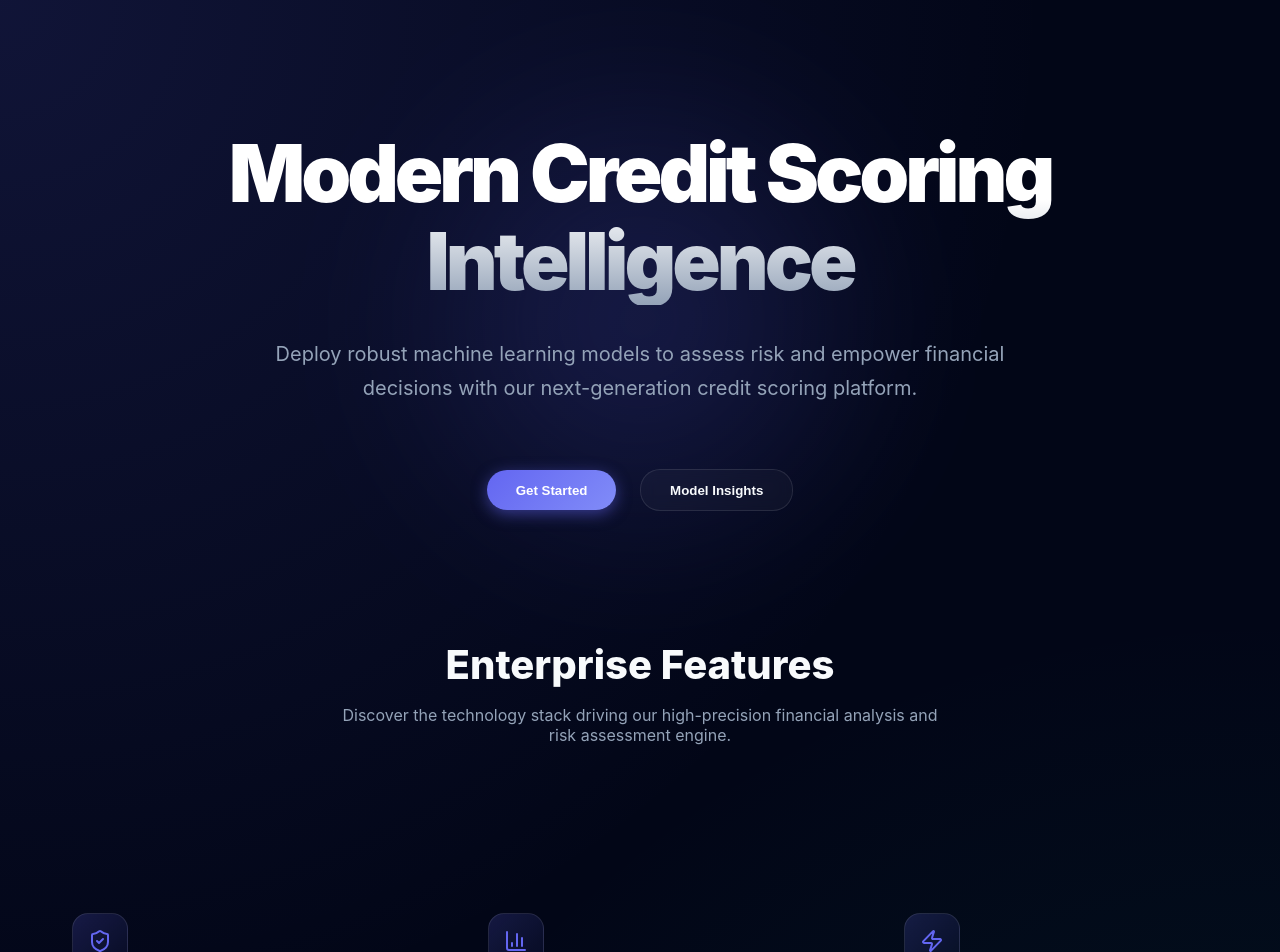
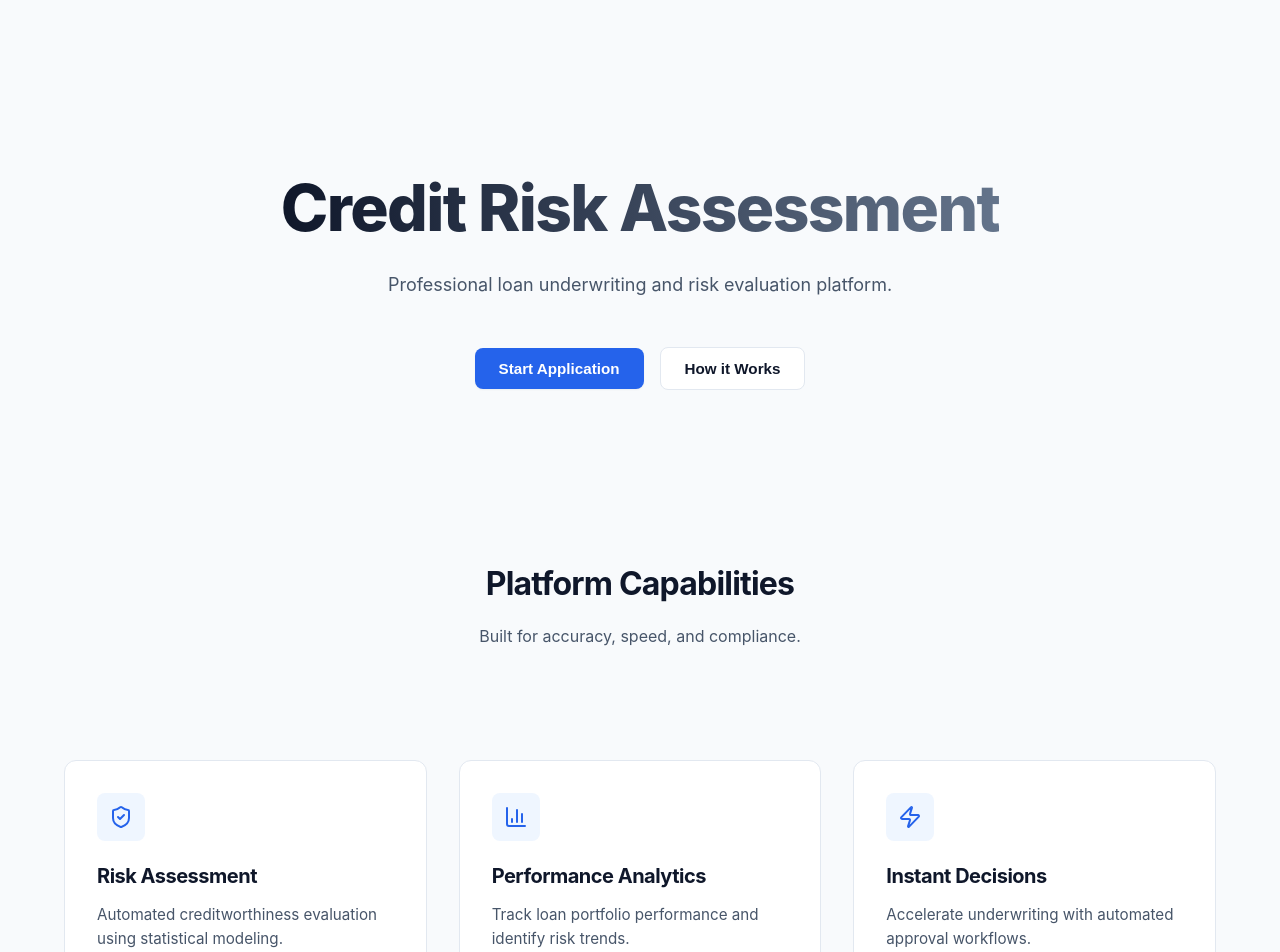
Before and after one commit to Rajaji-V/credit-scoring-ml-system, a React app in the folder frontend/: page / in a window 1280 px wide. Shown: the top 952 px of the page. Built offline with nearby package versions, Linux system fonts and the light colour scheme; no server answers; the HTML template or start-up script is replaced by a standard one.

Commit message:
style: redesign ui for professional fintech look

```diff
--- a/frontend/src/App.css
+++ b/frontend/src/App.css
@@ -1,125 +1,108 @@
 .app-container {
-  max-width: 1400px;
+  max-width: 1200px;
   margin: 0 auto;
-  padding: 0 2rem;
+  padding: 0 1.5rem;
 }
 
 .hero {
-  min-height: 80vh;
+  min-height: 70vh;
   display: flex;
   flex-direction: column;
   justify-content: center;
   align-items: center;
   text-align: center;
-  padding: 6rem 0;
+  padding: 4rem 0;
   position: relative;
 }
 
-.hero::before {
-  content: '';
-  position: absolute;
-  top: 50%;
-  left: 50%;
-  transform: translate(-50%, -50%);
-  width: 600px;
-  height: 600px;
-  background: radial-gradient(circle, var(--primary-glow) 0%, transparent 70%);
-  z-index: -1;
-  filter: blur(60px);
-  opacity: 0.4;
-}
+/* Removed the "hero::before" glow blob for a cleaner look */
 
 .hero h1 {
-  font-size: clamp(3rem, 8vw, 5rem);
-  font-weight: 900;
-  line-height: 1.1;
-  margin-bottom: 2rem;
-  letter-spacing: -0.05em;
-  background: linear-gradient(to bottom, #fff 40%, #94a3b8);
+  font-size: clamp(2.5rem, 5vw, 4rem);
+  font-weight: 800;
+  line-height: 1.2;
+  margin-bottom: 1.5rem;
+  color: var(--text-primary);
+  /* Optional: Very subtle gradient for polish, but not neon */
+  background: linear-gradient(to right, var(--text-primary), var(--secondary));
   -webkit-background-clip: text;
   background-clip: text;
   -webkit-text-fill-color: transparent;
 }
 
 .hero p {
-  font-size: 1.25rem;
+  font-size: 1.125rem;
   color: var(--text-secondary);
-  max-width: 750px;
-  margin: 0 auto 4rem;
-  line-height: 1.7;
+  max-width: 600px;
+  margin: 0 auto 3rem;
+  line-height: 1.6;
 }
 
 .cta-group {
   display: flex;
   justify-content: center;
   align-items: center;
-  gap: 1.5rem;
+  gap: 1rem;
 }
 
 .secondary-btn {
-  background: var(--glass-bg);
-  backdrop-filter: blur(8px);
-  -webkit-backdrop-filter: blur(8px);
-  border: 1px solid var(--glass-border);
-  padding: 0.8rem 1.8rem;
-  border-radius: var(--radius-lg);
-  font-weight: 700;
+  background: var(--surface);
+  border: 1px solid var(--border);
+  padding: 0.75rem 1.5rem;
+  border-radius: var(--radius-md);
+  font-weight: 600;
   color: var(--text-primary);
-  transition: all 0.3s ease;
+  transition: all 0.2s ease;
   cursor: pointer;
+  font-size: 0.95rem;
 }
 
 .secondary-btn:hover {
-  background: rgba(255, 255, 255, 0.08);
+  background: var(--surface-subtle);
   border-color: var(--text-secondary);
-  transform: translateY(-2px);
 }
 
 .features-grid {
   display: grid;
-  grid-template-columns: repeat(auto-fit, minmax(320px, 1fr));
+  grid-template-columns: repeat(auto-fit, minmax(300px, 1fr));
   gap: 2rem;
   padding: 4rem 0;
 }
 
 .feature-card {
-  padding: 2.5rem;
-  transition: all 0.4s cubic-bezier(0.4, 0, 0.2, 1);
-  position: relative;
-  overflow: hidden;
-}
-
-.feature-card::after {
-  content: '';
-  position: absolute;
-  top: 0;
-  left: 0;
-  width: 100%;
-  height: 100%;
-  background: linear-gradient(135deg, rgba(255, 255, 255, 0.05) 0%, transparent 100%);
-  opacity: 0;
-  transition: opacity 0.4s;
+  background: var(--surface);
+  padding: 2rem;
+  border: 1px solid var(--border);
+  border-radius: var(--radius-lg);
+  transition: transform 0.2s ease, box-shadow 0.2s ease;
 }
 
 .feature-card:hover {
-  transform: translateY(-10px);
-  border-color: var(--primary);
-  box-shadow: 0 20px 40px rgba(0, 0, 0, 0.4), var(--shadow-glow);
-}
-
-.feature-card:hover::after {
-  opacity: 1;
+  transform: translateY(-4px);
+  box-shadow: var(--shadow-lg);
+  border-color: var(--primary-subtle);
 }
 
 .feature-icon {
-  width: 56px;
-  height: 56px;
-  background: linear-gradient(135deg, rgba(99, 102, 241, 0.2), rgba(99, 102, 241, 0.05));
-  border: 1px solid var(--glass-border);
-  border-radius: 1rem;
+  width: 48px;
+  height: 48px;
+  background: var(--primary-subtle);
+  border-radius: var(--radius-md);
   display: flex;
   align-items: center;
   justify-content: center;
   color: var(--primary);
-  margin-bottom: 1.5rem;
+  margin-bottom: 1.25rem;
 }
+
+.feature-card h3 {
+  font-size: 1.25rem;
+  font-weight: 700;
+  margin-bottom: 0.75rem;
+}
+
+.feature-card p {
+  color: var(--text-secondary);
+  font-size: 0.95rem;
+  line-height: 1.6;
+}
--- a/frontend/src/App.jsx
+++ b/frontend/src/App.jsx
@@ -20,33 +20,33 @@ function App() {
   const features = [
     {
       icon: <ShieldCheck size={24} />,
-      title: 'ML-Powered Scoring',
-      description: 'Advanced gradient boosting models provide highly accurate creditworthiness assessments in milliseconds.'
+      title: 'Risk Assessment',
+      description: 'Automated creditworthiness evaluation using statistical modeling.'
     },
     {
       icon: <BarChart3 size={24} />,
-      title: 'Real-time Analytics',
-      description: 'Monitor loan performance and credit trends with dynamic, interactive data visualizations.'
+      title: 'Performance Analytics',
+      description: 'Track loan portfolio performance and identify risk trends.'
     },
     {
       icon: <Zap size={24} />,
       title: 'Instant Decisions',
-      description: 'Streamline your underwriting process with automated approval workflows and risk thresholds.'
+      description: 'Accelerate underwriting with automated approval workflows.'
     },
     {
       icon: <Lock size={24} />,
-      title: 'Secure & Compliant',
-      description: 'Built with data privacy in mind, ensuring all financial data is handled with enterprise-grade security.'
+      title: 'Bank-Grade Security',
+      description: 'Financial data is protected with enterprise-level encryption.'
     },
     {
       icon: <RefreshCw size={24} />,
-      title: 'Continuous Learning',
-      description: 'Our models automatically retrain on new data patterns to adapt to changing market conditions.'
+      title: 'Adaptive Models',
+      description: 'Scoring algorithms update regularly to reflect market conditions.'
     },
     {
       icon: <Cpu size={24} />,
-      title: 'Model Explainability',
-      description: 'Understand the "why" behind every score with SHAP-based feature importance integration.'
+      title: 'Explainable AI',
+      description: 'Clear reasoning behind every credit decision for compliance.'
     }
   ]
 
@@ -54,21 +54,21 @@ function App() {
     <div className="app-container">
       <header className="hero">
         <motion.div
-          initial={{ opacity: 0, y: 20 }}
+          initial={{ opacity: 0, y: 10 }}
           animate={{ opacity: 1, y: 0 }}
-          transition={{ duration: 0.6 }}
+          transition={{ duration: 0.4 }}
         >
-          <h1>Modern Credit Scoring Intelligence</h1>
+          <h1>Credit Risk Assessment</h1>
           <p>
-            Deploy robust machine learning models to assess risk and empower financial decisions with our next-generation credit scoring platform.
+            Professional loan underwriting and risk evaluation platform.
           </p>
           <div className="cta-group">
-            <button className="primary-btn" onClick={scrollToForm}>Get Started</button>
+            <button className="primary-btn" onClick={scrollToForm}>Start Application</button>
             <button
               className="secondary-btn"
               onClick={() => setShowInsights(true)}
             >
-              Model Insights
+              How it Works
             </button>
           </div>
         </motion.div>
@@ -79,17 +79,17 @@ function App() {
           ref={formRef}
           initial={{ opacity: 0 }}
           animate={{ opacity: 1 }}
-          transition={{ duration: 0.5 }}
-          style={{ marginBottom: '8rem' }}
+          transition={{ duration: 0.3 }}
+          style={{ marginBottom: '6rem' }}
         >
           <CreditForm />
         </motion.section>
       )}
 
-      <section style={{ textAlign: 'center', marginBottom: '4rem' }}>
-        <h2 style={{ fontSize: '2.5rem', fontWeight: 800, marginBottom: '1rem' }}>Enterprise Features</h2>
-        <p style={{ color: 'var(--text-secondary)', maxWidth: '600px', margin: '0 auto' }}>
-          Discover the technology stack driving our high-precision financial analysis and risk assessment engine.
+      <section style={{ textAlign: 'center', marginBottom: '3rem' }}>
+        <h2 style={{ fontSize: '2rem', fontWeight: 700 }}>Platform Capabilities</h2>
+        <p style={{ color: 'var(--text-secondary)', maxWidth: '600px', margin: '1rem auto 0' }}>
+          Built for accuracy, speed, and compliance.
         </p>
       </section>
 
@@ -98,9 +98,9 @@ function App() {
           <motion.div
             key={index}
             className="feature-card"
-            initial={{ opacity: 0, scale: 0.9 }}
-            animate={{ opacity: 1, scale: 1 }}
-            transition={{ duration: 0.4, delay: index * 0.1 }}
+            initial={{ opacity: 0, y: 20 }}
+            animate={{ opacity: 1, y: 0 }}
+            transition={{ duration: 0.3, delay: index * 0.05 }}
           >
             <div className="feature-icon">
               {feature.icon}
--- a/frontend/src/components/CreditForm.jsx
+++ b/frontend/src/components/CreditForm.jsx
@@ -71,63 +71,63 @@ const CreditForm = () => {
     return (
         <motion.div
             className="form-card glass-card"
-            initial={{ opacity: 0, scale: 0.95 }}
+            initial={{ opacity: 0, scale: 0.98 }}
             animate={{ opacity: 1, scale: 1 }}
-            transition={{ duration: 0.5 }}
+            transition={{ duration: 0.4 }}
         >
-            <h2 className="form-title">Intelligence Engine</h2>
+            <h2 className="form-title">Loan Application Details</h2>
 
             <form onSubmit={handleSubmit} className="form-grid">
                 <div className="form-group">
-                    <label><Activity size={14} style={{ marginRight: 8 }} />Checking Balance</label>
+                    <label>Checking Account Balance</label>
                     <select name="Status" value={formData.Status} onChange={handleChange}>
-                        <option value="A11">Less than 0 DM</option>
-                        <option value="A12">0 to 200 DM</option>
-                        <option value="A13">Greater than 200 DM</option>
+                        <option value="A11">Negative Balance</option>
+                        <option value="A12">0 - 200 DM</option>
+                        <option value="A13">Over 200 DM</option>
                         <option value="A14">No Checking Account</option>
                     </select>
                 </div>
 
                 <div className="form-group">
-                    <label>Loan Duration (mos)</label>
+                    <label>Duration (Months)</label>
                     <input type="number" name="Duration" min="4" max="72" value={formData.Duration} onChange={handleChange} />
                 </div>
 
                 <div className="form-group">
-                    <label>Credit Requested (DM)</label>
+                    <label>Credit Amount (DM)</label>
                     <input type="number" name="CreditAmount" min="250" max="20000" value={formData.CreditAmount} onChange={handleChange} />
                 </div>
 
                 <div className="form-group">
-                    <label>Applicant Age</label>
+                    <label>Age (Years)</label>
                     <input type="number" name="Age" min="18" max="100" value={formData.Age} onChange={handleChange} />
                 </div>
 
                 <div className="form-group">
-                    <label>Savings Profile</label>
+                    <label>Savings Account</label>
                     <select name="Savings" value={formData.Savings} onChange={handleChange}>
-                        <option value="A61">&lt; 100 DM</option>
+                        <option value="A61">Less than 100 DM</option>
                         <option value="A62">100 - 500 DM</option>
                         <option value="A63">500 - 1000 DM</option>
-                        <option value="A64">&gt;= 1000 DM</option>
+                        <option value="A64">Greater than 1000 DM</option>
                         <option value="A65">Unknown / No Savings</option>
                     </select>
                 </div>
 
                 <div className="form-group">
-                    <label>Employment Tenure</label>
+                    <label>Employment Duration</label>
                     <select name="EmploymentSince" value={formData.EmploymentSince} onChange={handleChange}>
                         <option value="A71">Unemployed</option>
-                        <option value="A72">&lt; 1 year</option>
+                        <option value="A72">Less than 1 year</option>
                         <option value="A73">1 - 4 years</option>
                         <option value="A74">4 - 7 years</option>
-                        <option value="A75">&gt;= 7 years</option>
+                        <option value="A75">Over 7 years</option>
                     </select>
                 </div>
 
                 <button type="submit" className="primary-btn form-submit" disabled={loading}>
-                    {loading ? <Loader2 className="animate-spin" /> : <Shield size={20} />}
-                    {loading ? 'PROCESSING INTELLIGENCE...' : 'EXECUTE PREDICTION'}
+                    {loading ? <Loader2 className="animate-spin" size={20} style={{ marginRight: 8 }} /> : null}
+                    {loading ? 'Analyzing...' : 'Submit Assessment'}
                 </button>
             </form>
 
@@ -137,7 +137,7 @@ const CreditForm = () => {
                         initial={{ opacity: 0, y: 10 }}
                         animate={{ opacity: 1, y: 0 }}
                         exit={{ opacity: 0 }}
-                        style={{ marginTop: '2rem', color: 'var(--error)', textAlign: 'center' }}
+                        style={{ marginTop: '2rem', color: 'var(--error)', textAlign: 'center', fontWeight: 500 }}
                     >
                         <AlertCircle size={20} style={{ verticalAlign: 'middle', marginRight: 8 }} />
                         {error}
@@ -147,61 +147,44 @@ const CreditForm = () => {
                 {result && (
                     <motion.div
                         className="result-viz-container"
-                        initial={{ opacity: 0, y: 30 }}
+                        initial={{ opacity: 0, y: 20 }}
                         animate={{ opacity: 1, y: 0 }}
-                        transition={{ type: 'spring', damping: 12 }}
+                        transition={{ type: 'spring', stiffness: 100 }}
                     >
-                        <div className="gauge-section">
-                            <div className="gauge-wrapper">
-                                <div className="gauge-base"></div>
-                                <div
-                                    className="gauge-value"
-                                    style={{
-                                        '--percentage': (1 - result.probability) * 100,
-                                        borderColor: getRiskColor(result.risk_level)
-                                    }}
-                                ></div>
-                                <div className="gauge-center">
-                                    <div className="gauge-text" style={{ color: getRiskColor(result.risk_level) }}>
-                                        {Math.round((1 - result.probability) * 100)}
-                                    </div>
-                                    <div className="gauge-label">Stability Score</div>
-                                </div>
+                        {/* Simplified Result Header */}
+                        <div style={{ textAlign: 'center', marginBottom: '2rem', borderBottom: '1px solid var(--border)', paddingBottom: '1.5rem' }}>
+                            <div style={{ fontSize: '0.9rem', color: 'var(--text-secondary)', marginBottom: '0.5rem', textTransform: 'uppercase', letterSpacing: '0.05em' }}>
+                                Assessment Complete
+                            </div>
+                            <div style={{
+                                fontSize: '2.5rem',
+                                fontWeight: 800,
+                                color: result.prediction === 'Good Credit' ? 'var(--success)' : 'var(--error)'
+                            }}>
+                                {result.prediction}
+                            </div>
+                            <div style={{ marginTop: '0.5rem', color: 'var(--text-secondary)' }}>
+                                Probability of Default: <strong>{(result.probability * 100).toFixed(1)}%</strong>
                             </div>
                         </div>
 
                         <div className="result-details">
                             <div className="status-box">
-                                <div className="status-label">Protocol Decision</div>
-                                <div className="status-value" style={{ color: result.prediction === 'Good Credit' ? 'var(--success)' : 'var(--error)' }}>
-                                    {result.prediction.toUpperCase()}
-                                </div>
-                            </div>
-
-                            <div className="status-box">
-                                <div className="status-label">Risk Threshold</div>
-                                <div className="status-value">
-                                    <span
-                                        className="risk-dot"
-                                        style={{ backgroundColor: getRiskColor(result.risk_level), color: getRiskColor(result.risk_level) }}
-                                    ></span>
+                                <div className="status-label">Risk Category</div>
+                                <div className="status-value" style={{ display: 'flex', alignItems: 'center', gap: '0.5rem' }}>
+                                    <span className="risk-dot" style={{ backgroundColor: getRiskColor(result.risk_level) }}></span>
                                     {result.risk_level} Risk
                                 </div>
                             </div>
 
                             <div className="status-box">
-                                <div className="status-label">Actionable Recommendation</div>
-                                <div className="status-value" style={{
-                                    color: Math.round((1 - result.probability) * 100) < 45 ? 'var(--error)' :
-                                        Math.round((1 - result.probability) * 100) <= 65 ? 'var(--warning)' : 'var(--success)',
-                                    fontWeight: '800',
-                                    letterSpacing: '0.05em'
-                                }}>
+                                <div className="status-label">Recommendation</div>
+                                <div className="status-value" style={{ fontWeight: 600 }}>
                                     {(() => {
                                         const score = Math.round((1 - result.probability) * 100);
-                                        if (score < 45) return 'REJECT';
-                                        if (score <= 65) return 'MANUAL REVIEW';
-                                        return 'APPROVE';
+                                        if (score < 45) return 'Decline Application';
+                                        if (score <= 65) return 'Manual Review Required';
+                                        return 'Approve Application';
                                     })()}
                                 </div>
                             </div>
--- a/frontend/src/index.css
+++ b/frontend/src/index.css
@@ -1,25 +1,34 @@
 :root {
-  --primary: #6366f1;
-  --primary-hover: #4f46e5;
-  --primary-glow: rgba(99, 102, 241, 0.5);
-  --secondary: #64748b;
-  --accent: #10b981;
-  --background: #020617;
-  --surface: rgba(30, 41, 59, 0.5);
-  --surface-border: rgba(255, 255, 255, 0.1);
-  --glass-bg: rgba(255, 255, 255, 0.03);
-  --glass-border: rgba(255, 255, 255, 0.1);
-  --text-primary: #f8fafc;
-  --text-secondary: #94a3b8;
-  --error: #ef4444;
-  --success: #10b981;
-  --warning: #f59e0b;
+  /* Professional FinTech Palette - Light Mode */
+  --primary: #2563eb;          /* Royal Blue */
+  --primary-hover: #1d4ed8;
+  --primary-subtle: #eff6ff;
 
-  --shadow-glow: 0 0 20px rgba(99, 102, 241, 0.2);
-  --radius-lg: 1.25rem;
-  --radius-xl: 2rem;
+  --secondary: #64748b;        /* Slate */
+  --accent: #0f172a;           /* Dark Navy */
 
-  font-family: 'Outfit', 'Inter', system-ui, sans-serif;
+  --background: #f8fafc;       /* Slate 50 */
+  --surface: #ffffff;          /* Pure White */
+  --surface-subtle: #f1f5f9;
+
+  --border: #e2e8f0;
+
+  --error: #dc2626;
+  --success: #16a34a;
+  --warning: #d97706;
+
+  --text-primary: #0f172a;     /* Slate 900 */
+  --text-secondary: #475569;   /* Slate 600 */
+  --text-muted: #94a3b8;
+
+  --shadow-sm: 0 1px 2px 0 rgb(0 0 0 / 0.05);
+  --shadow-md: 0 4px 6px -1px rgb(0 0 0 / 0.1), 0 2px 4px -2px rgb(0 0 0 / 0.1);
+  --shadow-lg: 0 10px 15px -3px rgb(0 0 0 / 0.1), 0 4px 6px -4px rgb(0 0 0 / 0.1);
+
+  --radius-md: 0.5rem;
+  --radius-lg: 0.75rem;
+
+  font-family: 'Inter', system-ui, -apple-system, sans-serif;
 }
 
 * {
@@ -31,42 +40,64 @@
 body {
   background-color: var(--background);
   color: var(--text-primary);
-  overflow-x: hidden;
-  min-height: 100vh;
-  background-image:
-    radial-gradient(circle at 0% 0%, rgba(99, 102, 241, 0.15) 0%, transparent 50%),
-    radial-gradient(circle at 100% 100%, rgba(16, 185, 129, 0.1) 0%, transparent 50%);
+  line-height: 1.5;
+  -webkit-font-smoothing: antialiased;
 }
 
+/* Replaced "Glass Card" with "Professional Card" */
 .glass-card {
-  background: var(--glass-bg);
-  backdrop-filter: blur(12px);
-  -webkit-backdrop-filter: blur(12px);
-  border: 1px solid var(--glass-border);
+  background: var(--surface);
+  border: 1px solid var(--border);
   border-radius: var(--radius-lg);
-  box-shadow: 0 8px 32px 0 rgba(0, 0, 0, 0.37);
+  box-shadow: var(--shadow-md);
 }
 
 button.primary-btn {
-  background: linear-gradient(135deg, var(--primary), #818cf8);
-  box-shadow: 0 4px 15px var(--primary-glow);
+  background-color: var(--primary);
+  color: white;
   border: none;
-  padding: 0.8rem 1.8rem;
-  border-radius: var(--radius-lg);
-  font-weight: 700;
-  color: white;
-  transition: all 0.3s cubic-bezier(0.4, 0, 0.2, 1);
+  padding: 0.75rem 1.5rem;
+  border-radius: var(--radius-md);
+  font-weight: 600;
+  font-size: 0.95rem;
+  cursor: pointer;
+  transition: all 0.2s ease;
+  box-shadow: var(--shadow-sm);
 }
 
 button.primary-btn:hover {
-  transform: translateY(-2px) scale(1.02);
-  box-shadow: 0 6px 20px var(--primary-glow);
+  background-color: var(--primary-hover);
+  transform: translateY(-1px);
+  box-shadow: var(--shadow-md);
+}
+
+button.primary-btn:disabled {
+  opacity: 0.7;
+  cursor: not-allowed;
+  transform: none;
 }
 
 input,
 select {
-  background: rgba(15, 23, 42, 0.6) !important;
-  border: 1px solid var(--glass-border) !important;
-  color: white !important;
-  backdrop-filter: blur(4px);
+  background-color: var(--surface);
+  border: 1px solid var(--border) !important;
+  color: var(--text-primary) !important;
+  border-radius: var(--radius-md);
+  padding: 0.6rem 1rem;
+  font-size: 0.95rem;
+  transition: border-color 0.2s;
+  width: 100%;
 }
+
+input:focus,
+select:focus {
+  outline: none;
+  border-color: var(--primary) !important;
+  box-shadow: 0 0 0 3px var(--primary-subtle);
+}
+
+/* Typography Overrides */
+h1, h2, h3 {
+  letter-spacing: -0.025em;
+  color: var(--text-primary);
+}
```
